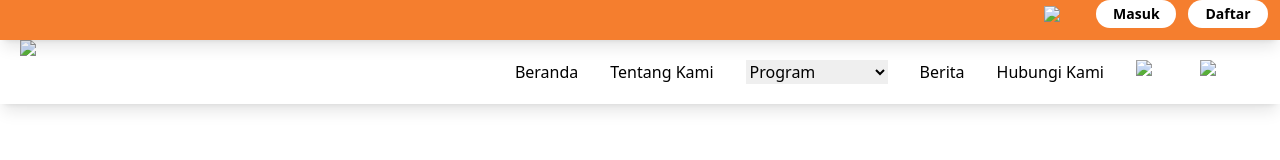
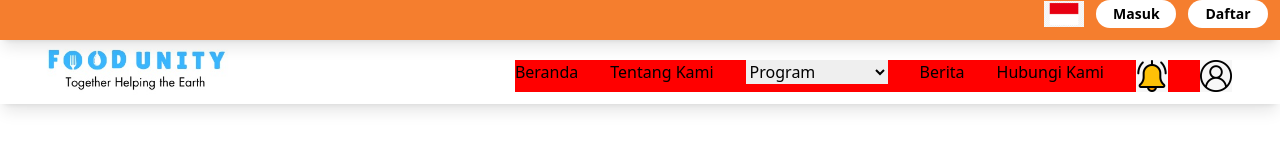
Before and after one commit to maullanna/Arthemis, a website: page index.html in a window 1280 px wide. Drawn offline with Linux system fonts and the light colour scheme.

Commit message:
update image

```diff
--- a/index.html
+++ b/index.html
@@ -5,19 +5,25 @@
     <meta name="viewport" content="width=device-width, initial-scale=1.0" />
     <title>Document</title>
     <link href="dist/output.css" rel="stylesheet" />
+    <link rel="stylesheet" href="style.css" />
+    <style>
+      .ul {
+        background-color: red;
+      }
+    </style>
   </head>
 
   <body>
     <div class="top-0 bg-orange w-full h-10 font-semibold text-sm shadow-lg z-20 relative">
       <div class="flex items-center float-right gap-3">
-        <img src="src/indonesia (1).png" class="w-10" />
+        <img src="dist/img/indonesia.png" class="w-10" />
         <form action=""><button type="Submit" class="bg-white w-20 h-7 mr-2 rounded-2xl hover:bg-hover">Masuk</button> <button class="bg-white w-20 h-7 mr-3 rounded-2xl hover:bg-hover">Daftar</button></form>
       </div>
     </div>
     <header class="fixed w-full h-16 shadow-lg">
-      <img src="src/3.png" class="w-auto h-full ml-5 absolute" />
+      <img src="dist/img/food.jpg" class="w-auto h-full ml-5 absolute" />
       <div class="float-right mt-5 mr-12">
-        <ul class="flex gap-8">
+        <ul class="ul flex gap-8">
           <li><a href="#" class="hover:text-blue-400">Beranda</a></li>
           <li><a href="#" class="hover:text-blue-400">Tentang Kami</a></li>
           <li>
@@ -30,8 +36,8 @@
           </li>
           <li><a href="#" class="hover:text-blue-400">Berita</a></li>
           <li><a href="#" class="hover:text-blue-400">Hubungi Kami</a></li>
-          <img src="src/bell (1).png" class="w-8" />
-          <img src="src/user.png" class="w-8" />
+          <img src="dist/img/lonceng.jpg" class="w-8" />
+          <img src="dist/img/account.jpg" class="w-8" />
         </ul>
       </div>
     </header>
--- a/tailwind.config.js
+++ b/tailwind.config.js
@@ -1,16 +1,15 @@
 /** @type {import('tailwindcss').Config} */
 module.exports = {
-    content: ['index.html', 'login.html'],
+  content: ["login.html"],
 
-    theme: {
-        extend: {
-            colors: {
-                orange: '#F57E2E',
-                hover: '#f1f5f9',
-                background: '#D3D3D3',
-            }
-        },
-
+  theme: {
+    extend: {
+      colors: {
+        orange: "#F57E2E",
+        hover: "#f1f5f9",
+        background: "#D3D3D3",
+      },
     },
-    plugins: [],
-}
+  },
+  plugins: [],
+};
```
Also changed, not shown: dist/banana.jpg (deleted), dist/img/account.jpg (added), dist/img/food.jpg (added), dist/img/indo-removebg-preview.png (added), dist/img/indo.jpg (added), dist/img/indonesia.png (added), dist/img/lonceng.jpg (added), login.html (added), style.css (added).
